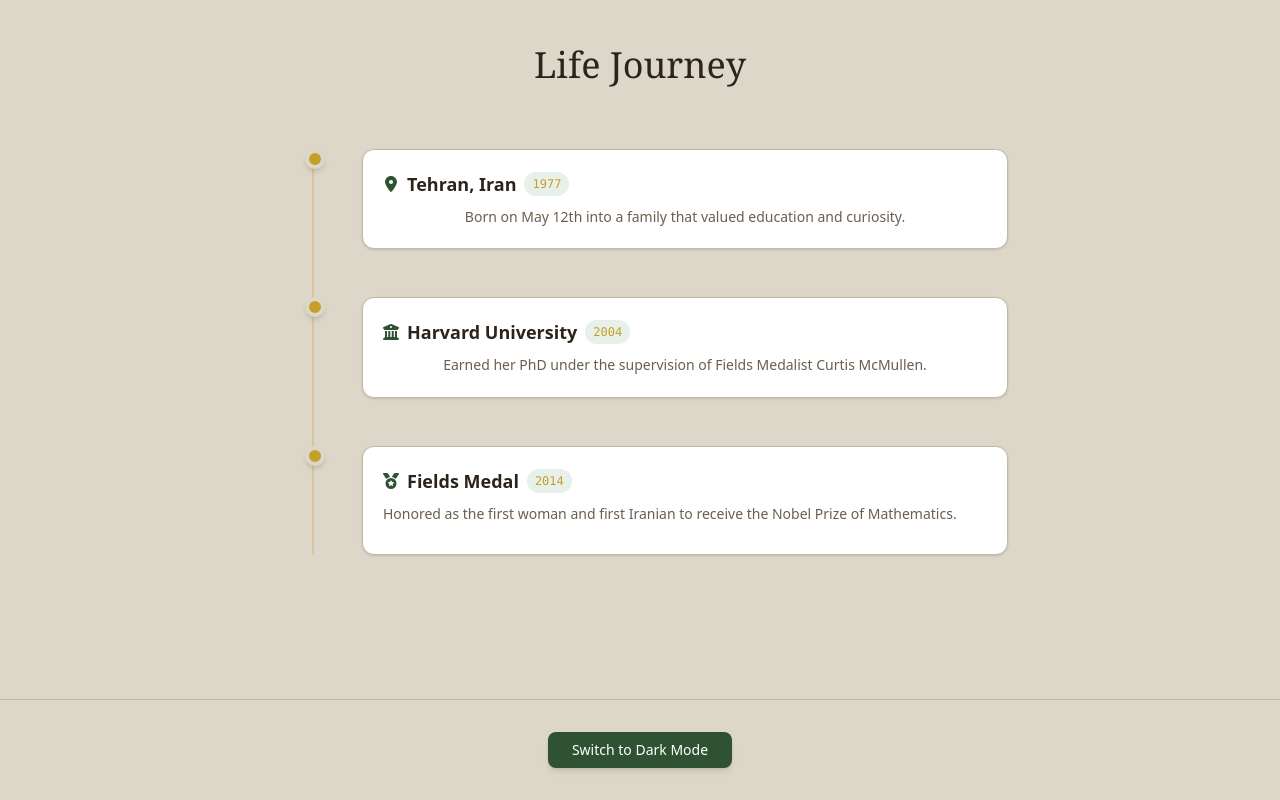
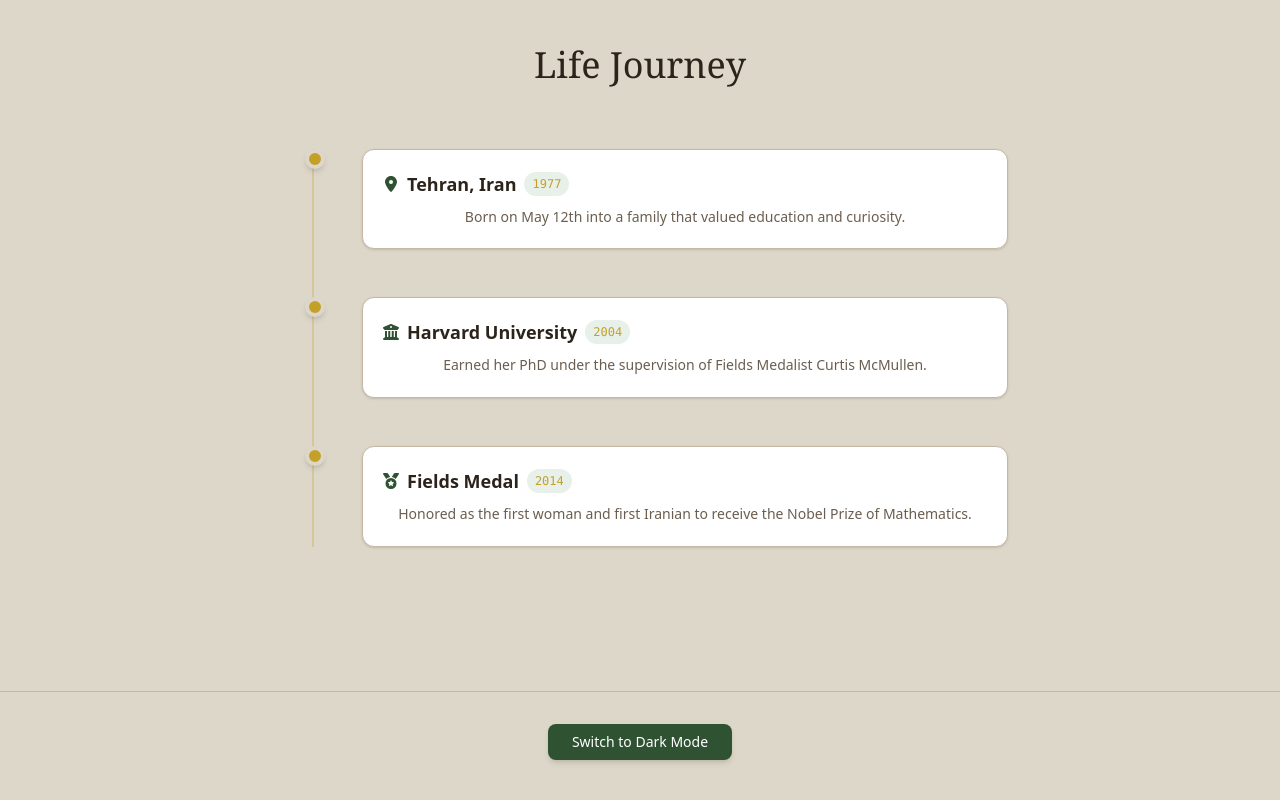
Before and after one commit to zibanoori/mirzakhani-inspire, a React (Vite) app: page / in a window 1280 px wide. Shown: the part 845-1645 px from the top of the page. Built offline with nearby package versions, Linux system fonts and the light colour scheme.

Commit message:
Feat: complete Fields Medal timeline item with icon and details

```diff
--- a/src/App.jsx
+++ b/src/App.jsx
@@ -112,10 +112,15 @@ function App() {
               <div className="p-5 border border-line rounded-xl bg-surface shadow-sm hover:shadow-md transition-shadow">
                 <div className="flex flex-wrap items-center gap-2 mb-2">
                   <FaMedal className="text-accent" />
-                   <h3 className="font-bold text-lg text-ink">Fields Medal</h3>
-                   <span className="text-xs font-mono text-gold bg-accent-soft px-2 py-1 rounded-full">2014</span>
-                    <p className="text-muted text-sm leading-relaxed">Honored as the first woman and first Iranian to receive the Nobel Prize of Mathematics.</p>
+                  <h3 className="font-bold text-lg text-ink">Fields Medal</h3>
+                  <span className="text-xs font-mono text-gold bg-accent-soft px-2 py-1 rounded-full">
+                    2014
+                  </span>
                 </div>
+                <p className="text-muted text-sm leading-relaxed">
+                  Honored as the first woman and first Iranian to receive the
+                  Nobel Prize of Mathematics.
+                </p>
               </div>
             </div>
           </div>
```
